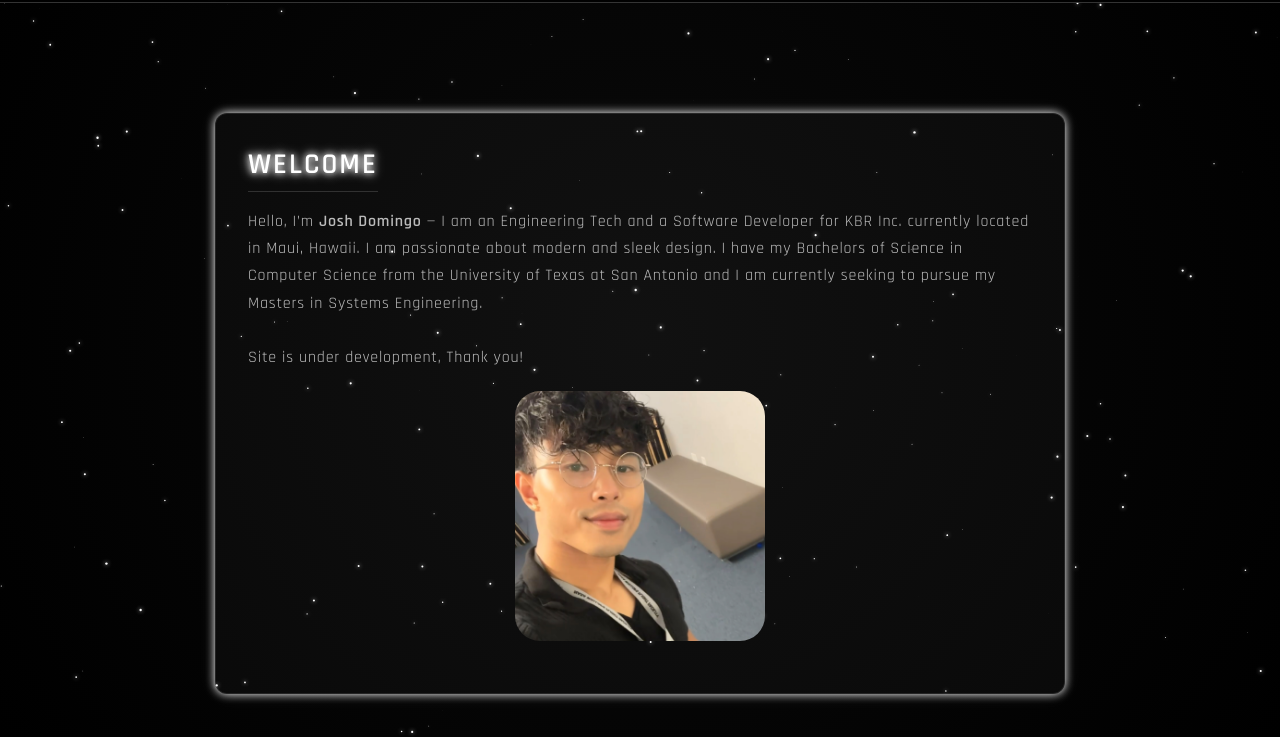
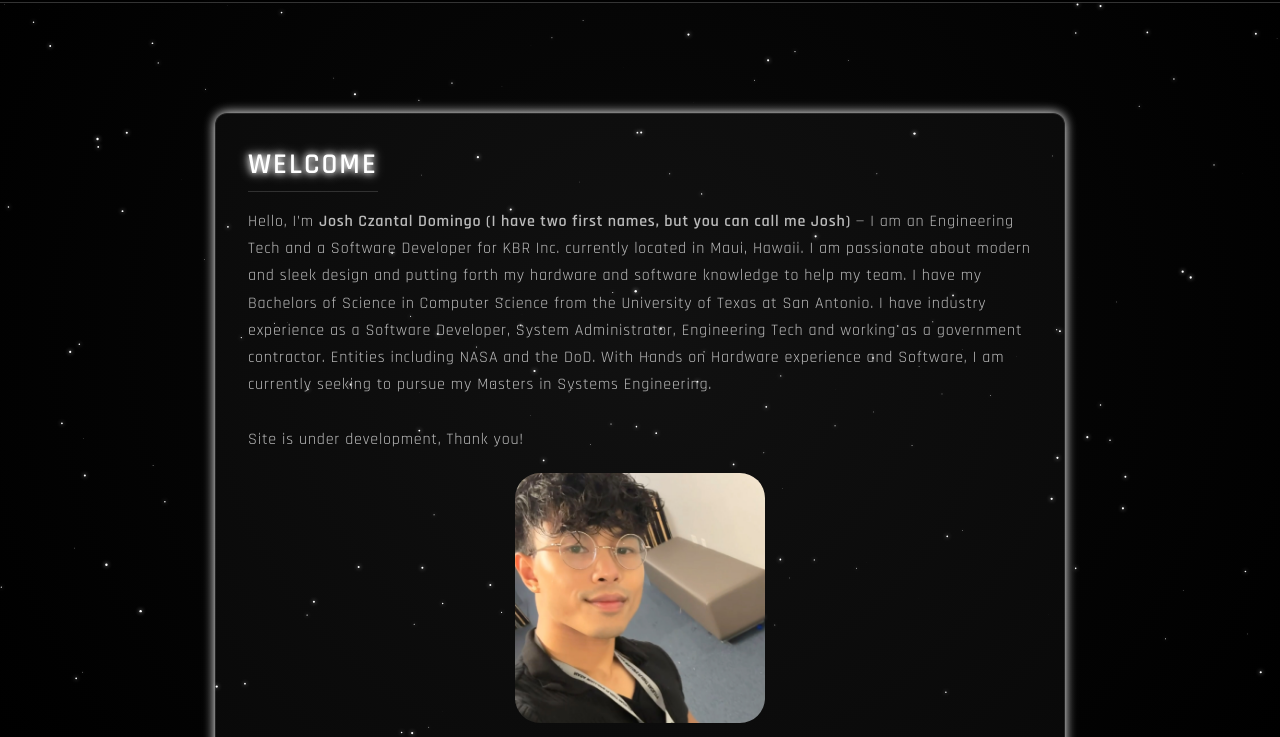
Before and after one commit to joshcdomingo/Portfolio-website, a plain HTML site: page index.html in a window 1280 px wide. Shown: the part 63-800 px from the top of the page. Drawn offline with Linux system fonts and the light colour scheme.

Commit message:
Updated Bio

```diff
--- a/index.html
+++ b/index.html
@@ -32,9 +32,12 @@
   <section id="home">
     <div class="container">
       <h2>Welcome</h2>
-      <p>Hello, I’m <strong>Josh Domingo</strong> — I am an Engineering Tech and a Software Developer for KBR Inc.
-        currently located in Maui, Hawaii. I am passionate about modern and sleek design. I have my Bachelors of Science
-        in Computer Science from the University of Texas at San Antonio and I am currently seeking to pursue my Masters
+      <p>Hello, I’m <strong>Josh Czantal Domingo (I have two first names, but you can call me Josh) </strong> — I am an Engineering Tech and a Software Developer for KBR Inc.
+        currently located in Maui, Hawaii. I am passionate about modern and sleek design and putting forth my hardware and software knowledge to help my team.
+        I have my Bachelors of Science
+        in Computer Science from the University of Texas at San Antonio. I have industry experience as a Software Developer,
+        System Administrator, Engineering Tech and working as a government contractor. Entities including NASA and the DoD. With
+        Hands on Hardware experience and Software, I am currently seeking to pursue my Masters
         in Systems Engineering.<br><br>Site is under development, Thank you!</p>
       <img src="images/joshv2.jpeg" alt="Profile Picture" class="profile-pic">
     </div>
```
